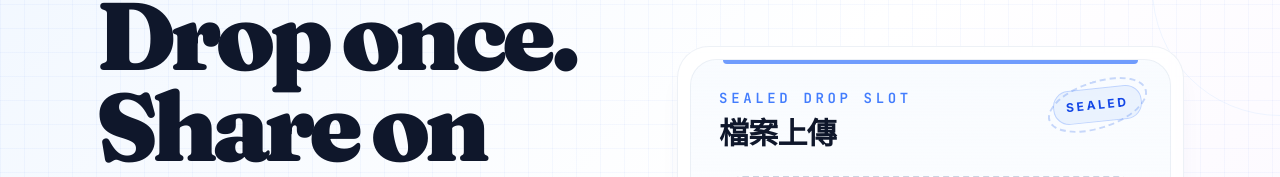
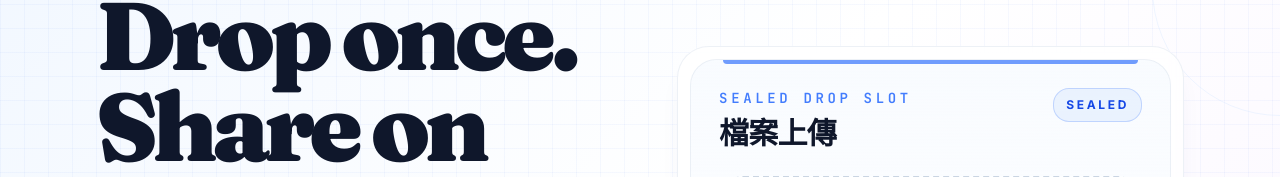
Before and after one commit to wei840222/folio, a Svelte app in the folder web/: page / in a window 1280 px wide. Shown: the part 236-413 px from the top of the page. Built offline with nearby package versions, Linux system fonts and the light colour scheme.

Commit message:
fix: remove rotation from SEALED badge and READY label, change READY SEAL to READY

```diff
--- a/web/src/App.svelte
+++ b/web/src/App.svelte
@@ -132,7 +132,7 @@
                 檔案上傳
               </h2>
             </div>
-            <div class="postmark-stamp rotate-[-6deg] rounded-2xl border border-blue-600/20 bg-blue-100/50 px-3 py-2 text-xs font-black uppercase tracking-[0.22em] text-blue-700">
+            <div class="rounded-2xl border border-blue-600/20 bg-blue-100/50 px-3 py-2 text-xs font-black uppercase tracking-[0.22em] text-blue-700">
               sealed
             </div>
           </div>
@@ -153,8 +153,8 @@
                     <Download class="h-5 w-5" />
                   </div>
                   <div class="min-w-0">
-                    <div class="mb-1 inline-flex rotate-[-2deg] rounded-full border border-blue-600/20 bg-blue-100/50 px-2 py-0.5 text-[10px] font-black uppercase tracking-[0.22em] text-blue-700">
-                      ready seal
+                    <div class="mb-1 inline-flex rounded-full border border-blue-600/20 bg-blue-100/50 px-2 py-0.5 text-[10px] font-black uppercase tracking-[0.22em] text-blue-700">
+                      ready
                     </div>
                     <h3 class="truncate font-bold text-slate-900">
                       {shortUrl.split('/').pop()}
```
